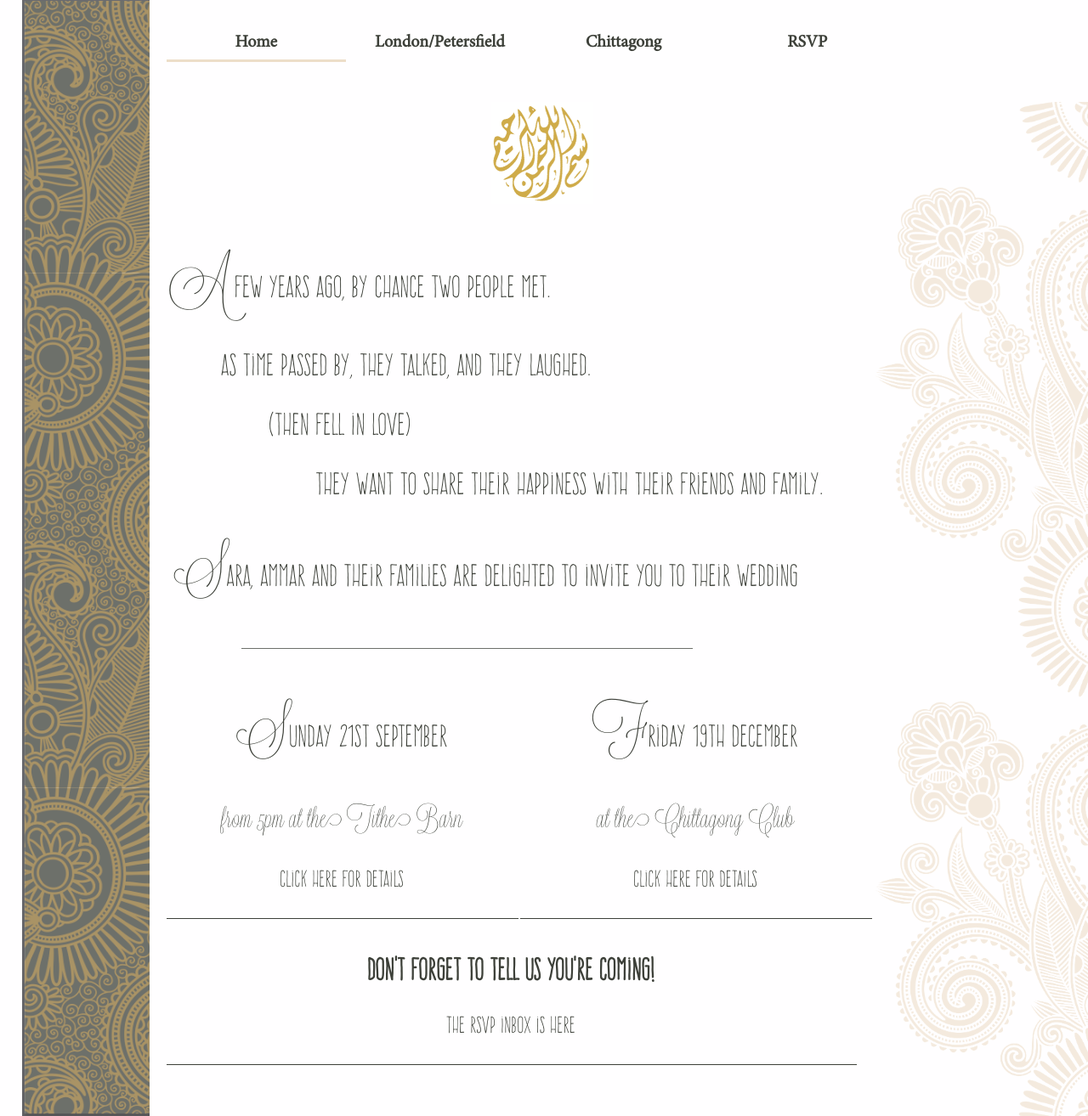
After one commit to aa403/sep21, a PHP site: page /sep21.html in a window 1280 px wide. The commit adds this page. Shown: the whole page at 85% size. Run offline with PHP 8.4, Linux system fonts and the light colour scheme.

Commit message:
!updates

```diff
--- a/index.php
+++ b/index.php
@@ -1 +1 @@
-<?php include_once("test.html"); ?>
+<?php include_once("sep21.html"); ?>
--- a/js.js
+++ b/js.js
@@ -1,3 +1,8 @@
+
+$(document).ready(function () {
+	back_target = "home"
+})
+
 
 
 // on click, do these things:
@@ -9,6 +14,7 @@
     $(this).addClass("currentPage")
 
 	// find all divs with classes displayedContent
+	back_target = $(".displayedContent").attr('id')
 	$(".displayedContent").addClass("hiddenContent")
 	$(".displayedContent").removeClass("displayedContent")
 
@@ -18,13 +24,6 @@
 	target_ele.addClass('displayedContent')
 
 });
-
-
-$('.to-map').click(function() {
-	target=$(this).data("target")
-	window.open(target);
-  });
-
 
 
 $(".nav").on('click', function() {
@@ -49,3 +48,22 @@
 	target_ele.addClass('displayedContent')
 
 });
+
+
+// control 'back' event
+$(window).on("navigate", function (event, data) {
+  var direction = data.state.direction;
+  console.log(direction)
+  $(".navItem[data-target=".concat(back_target).concat("]")).click()
+  // if (direction == 'back') {
+  // }
+  // if (direction == 'forward') {
+    // do something else
+});
+
+
+// open external link
+$('.to-link').click(function() {
+	target=$(this).data("target")
+	window.open(target);
+  });
--- a/layout.css
+++ b/layout.css
@@ -1,5 +1,7 @@
 /*layout.css*/
 
+
+/*fonts*/
 @font-face {
   font-family: 'info';
   src: url(fonts/FrenteH1-Regular.otf) format('opentype'); /* Chrome 6+, Firefox 3.6+, IE 9+, Safari 5.1+ */
@@ -16,10 +18,60 @@
 }
 
 
-* {
+body {
     font-family: info;
     color: rgb(61,64,57);
+
   }
+
+.center-text{
+	text-align: center!important;
+}
+
+.info {
+	font-family: info;
+	/*font-weight: 400;*/
+	font-size: 2em;
+	margin-right: 2px;
+	vertical-align: middle;
+	overflow: hidden;
+	}
+
+.cursive {
+	font-family: curvy;
+	/*font-weight: 400;*/
+	font-size: 2em;
+	vertical-align: middle;
+	text-align: center;
+	overflow: hidden;
+	}
+
+.blockish {
+	font-family: blockish;
+	/*font-weight: 400;*/
+	font-size: 2em;
+	margin-right: 2px;
+	vertical-align: middle;
+	overflow: hidden;
+	}
+
+.bigFirst::first-letter {
+	font-size:200%!important;
+	}
+
+.cursiveFirst::first-letter{
+	font-family: curvy!important;
+}
+
+.heavy {
+	font-weight: bold;
+}
+
+.small {
+	font-size: 1.5em!important;
+}
+
+/*layout*/
 
 body {
 	display: block;
@@ -27,10 +79,18 @@
 	background-color: fffeff;
 }
 
-div {
-	/*border: 1px dashed #DDD;*/
+.lightBorder {
+	border-bottom: 1px solid rgb(61,64,57);
 }
 
+.nav:hover {
+	border-bottom: 2px solid rgb(237,222,201)!important;
+	color: #847A22!important;
+}
+
+.navItem:hover {
+	border-bottom: 3px solid rgb(61,64,57)!important;
+}
 
 .nav {cursor: pointer;}
 
@@ -42,16 +102,12 @@
 	margin: 0 auto !important;
 }
 
-.center-text{
-	text-align: center!important;
-}
-
 .noFloat {
 	float:none!important;
 }
 
 .currentPage{
-	border-width:5px;
+	border-width:3px;
     border-bottom-style:inset;
 	border-bottom-color: rgb(237,222,201) !important;
 }
@@ -87,43 +143,7 @@
 	background:rgb(61,64,57);
 }
 
-.info {
-	font-family: info;
-	/*font-weight: 400;*/
-	font-size: 2em;
-	color: rgb(61,64,57);
-	overflow: hidden;
-	margin-right: 2px;
-	vertical-align: middle;
-	}
 
-.cursive {
-	font-family: curvy;
-	/*font-weight: 400;*/
-	font-size: 1.8em;
-	color: rgb(61,64,57);
-	overflow: hidden;
-	/*margin-right: 2px;*/
-	vertical-align: middle;
-	text-align: center;
-	}
-
-.blockish {
-	font-family: blickish;
-	/*font-weight: 400;*/
-	font-size: 2em;
-	color: rgb(61,64,57);
-	overflow: hidden;
-	margin-right: 2px;
-	vertical-align: middle;
-	}
-
-#welcomeText {
-	padding-left: 10px;
-	padding-right: 2%;
-}
-
-/* grid */
 .clearfix:after {
   content: "";
   display: table;
@@ -155,11 +175,13 @@
   .col-2-3 {
     width: 80%;
     float: left;
+    margin-right: 2px;
   }
 
   .col-1-2 {
     float: left;
-    width: 40%;
+    width: 80%;
+    margin-right: 2px;
   }
 
   .col-1-3 {
@@ -255,10 +277,6 @@
   	display: none;
   }
 
-  .bigFirst {
-  	font-weight: heavy;
-  }
-
 }
 
 @media all and ( min-width: 801px ) {
@@ -272,11 +290,13 @@
 
   .col-2-3 {
     float: left;
-    width: 85%;
+    width: 90%;
+    margin-right: 2px;
   }
   .col-1-2 {
     float: left;
     width: 45%;
+    margin-right: 2px;
   }
   .col-1-3 {
     float: left;
@@ -360,14 +380,7 @@
 	box-sizing: border-box;
 	}
 
-  /*.bigFirst {
-  	font-size:4em
-  }*/
 
-  .bigFirst::first-letter {
-	font-size:200%;
-	color:#000;
-	}
   .card_container {
   	height: 226px;
   }
--- /dev/null
+++ b/sep21.html
@@ -0,0 +1,86 @@
+<html>
+    <head>
+        <meta charset="utf-8">
+        <title>Hello!</title>
+
+        <link rel="stylesheet" type="text/css" href="layout.css" />
+        <link rel="shortcut icon" type="image/png" href="favicon_2.ico" />
+
+        <script src="src/jquery-latest.js"></script>
+        <script src="src/d3.v3.js"></script>
+
+    </head>
+    <body>
+        <div class="side struct"></div>
+        <div class="top struct">
+            <div class="row">
+                <div class="col-1-4 navItem currentPage" data-target="home">Home</div>
+                <div class="col-1-4 navItem" data-target="petersfield">London/Petersfield</div>
+                <div class="col-1-4 navItem" data-target="chittagong">Chittagong</div>
+                <div class="col-1-4 navItem" data-target="RSVP">RSVP</div>
+            </div>
+            <!-- <div class="resp_div"></div> -->
+        </div>
+
+        <div id="home" class="displayedContent main struct">
+            <div class="bism centered"></div>
+            <div class="info col-2-3 noFloat">
+                <p class="bigFirst cursiveFirst">A few years ago, by chance two people met.</p>
+                <p style="padding-left:7%">As time passed by, they talked, and they laughed.</p>
+                <p style="padding-left:14%">(then fell in love)</p>
+                <p style="padding-left:21%">they want to share their happiness with their friends and family.</p>
+                <p class="bigFirst cursiveFirst">Sara, Ammar and their families are delighted to invite you to their wedding </p>
+            </div>
+
+            <div class="resp_div"></div>
+
+            <div class="card_container">
+
+                <div class="col-1-2 center-text nav lightBorder" data-target="petersfield">
+                        <p class="info bigFirst cursiveFirst">Sunday 21st September</p>
+                        <p class="cursive">from 5pm at the Tithe Barn</p>
+                        <p class="info small">click here for details</p>
+                </div>
+                <div class="col-1-2 center-text nav lightBorder" data-target="chittagong">
+                        <p class="info bigFirst cursiveFirst">Friday 19th December</p>
+                        <p class="cursive">at the Chittagong Club</p>
+                        <p class="info small">click here for details</p>
+                </div>
+                <div class="col-2-3 center-text nav lightBorder"data-target="RSVP">
+                        <p class="info heavy">Don't forget to tell us you're coming!</p>
+                        <p class="info small">The RSVP inbox is here</p>
+                </div>
+            </div>
+            <!-- <div class="resp_div"></div> -->
+
+        </div>
+
+        <div id="petersfield" class="hiddenContent main struct">
+            <div class="cursive bigFirst center-text">
+                <p>Sunday 21st September, from 5pm</p>
+            </div>
+            <div class="centered col-2-3 nonMobile">
+                <iframe class="centered" src="https://www.google.com/maps/embed?pb=!1m14!1m8!1m3!1d40187.83087507127!2d-0.9285279898909019!3d50.984006814812155!3m2!1i1024!2i768!4f13.1!3m3!1m2!1s0x48744625cbb0684d%3A0xe2373c4a8e5041fe!2sTithe+Barn%2C+Ditcham+Park%2C+South+Downs+National+Park+Authority%2C+Ditcham%2C+Petersfield%2C+Hampshire+GU31+5RN!5e0!3m2!1sen!2suk!4v1408368621255" width="600" height="450" frameborder="0" style="border:0"></iframe>
+            </div>
+
+            <div class="centered col-2-3 info center-text to-link" style="cursor:pointer"
+            data-target="https://www.google.co.uk/maps/place/The+Tithe+Barn/@50.9873881,-0.9279479,14z/data=!4m2!3m1!1s0x4874486556a43c63:0x186af5d049b70104">
+                If you can't see a map, click here to find the barn
+            </div>
+
+        </div>
+
+        <div id="chittagong" class="hiddenContent main struct">
+            <div>chittagong</div>
+        </div>
+
+        <div id="RSVP" class="hiddenContent main struct">
+            <div>RSVP</div>
+        </div>
+
+        <div id="right" />
+        <script src="js.js"></script>
+
+
+    </body>
+</html>
```
Also changed, not shown: src/hammer.min.js (added).
